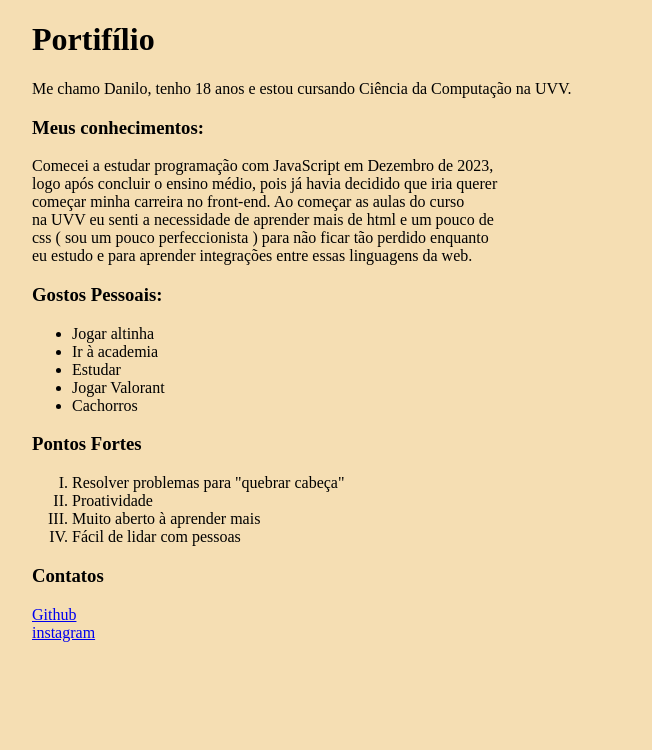
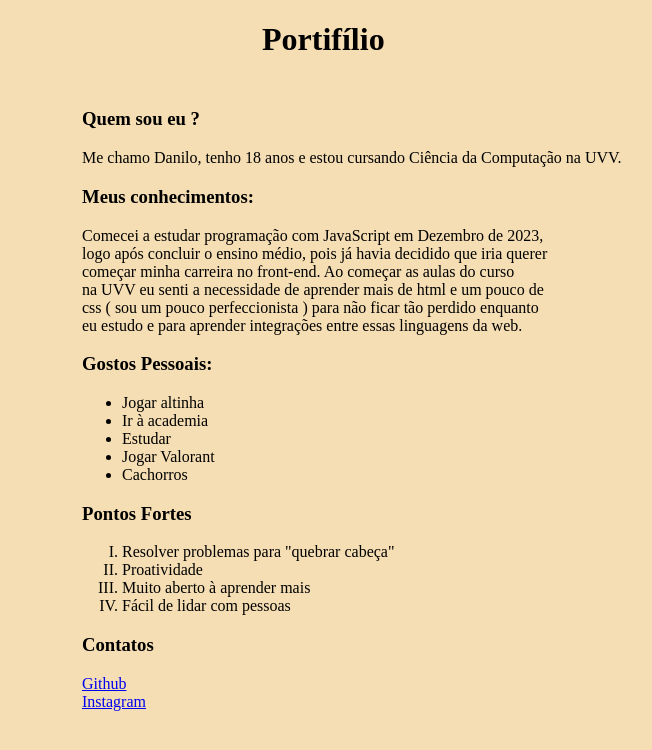
Before and after one commit to DaniloDev18/Aula-Otavio-12-02, a plain HTML site: page index.html in a window 1280 px wide. Shown: the whole page, without its empty margins (368-1020 px from the left). Drawn offline with Linux system fonts and the light colour scheme.

Commit message:
Centralizei o "Portifílio"

```diff
--- a/index.html
+++ b/index.html
@@ -6,20 +6,26 @@
     <meta name="viewport" content="width=device-width, initial-scale=1.0">
     <title>Aula Otávio</title>
    <style>
+    h1{
+        margin-inline-start: 180px;
+        margin-block-end: 50px;
+    }
     body{
         background-color: wheat;
-        margin-inline-start: 400px;
+        margin-inline-start: 450px;
     }
    </style>
 </head>
 <body>
     <h1>Portifílio</h1>
+
+    <div id="aa">
+        <h3>Quem sou eu ?</h3>
         <p>Me chamo Danilo, tenho 18 anos e estou cursando Ciência da Computação na UVV.</p>
 
         <h3>Meus conhecimentos:</h3>
         <p1>Comecei a estudar programação com JavaScript em Dezembro de 2023,<br> logo após concluir o ensino médio, pois já havia decidido que iria querer<br> começar minha carreira no front-end.
         Ao começar as aulas do curso<br> na UVV eu senti a necessidade de aprender mais de html e um pouco de<br> css ( sou um pouco perfeccionista ) para não ficar tão perdido enquanto<br> eu estudo e para aprender integrações entre essas linguagens da web.</p1>
-
         <h3>Gostos Pessoais:</h3>
         <ul>
             <li>Jogar altinha</li>
@@ -28,7 +34,6 @@
             <li>Jogar Valorant</li>
             <li>Cachorros</li>
         </ul>
-
         <h3>Pontos Fortes</h3>
         <ol type="I">
             <li>Resolver problemas para "quebrar  cabeça"</li>
@@ -38,6 +43,8 @@
         </ol>
         <h3>Contatos</h3>
         <a href="https://github.com/DaniloDev18" target="_blank">Github</a><br>
-    <a href="https://www.instagram.com/daniloaraujo_17/" target="_blank">instagram</a>
+        <a href="https://www.instagram.com/daniloaraujo_17/" target="_blank">Instagram</a>
+
+    </div>
     </body>
 </html>
```
Lines whose indentation alone changed are shown as unchanged.
